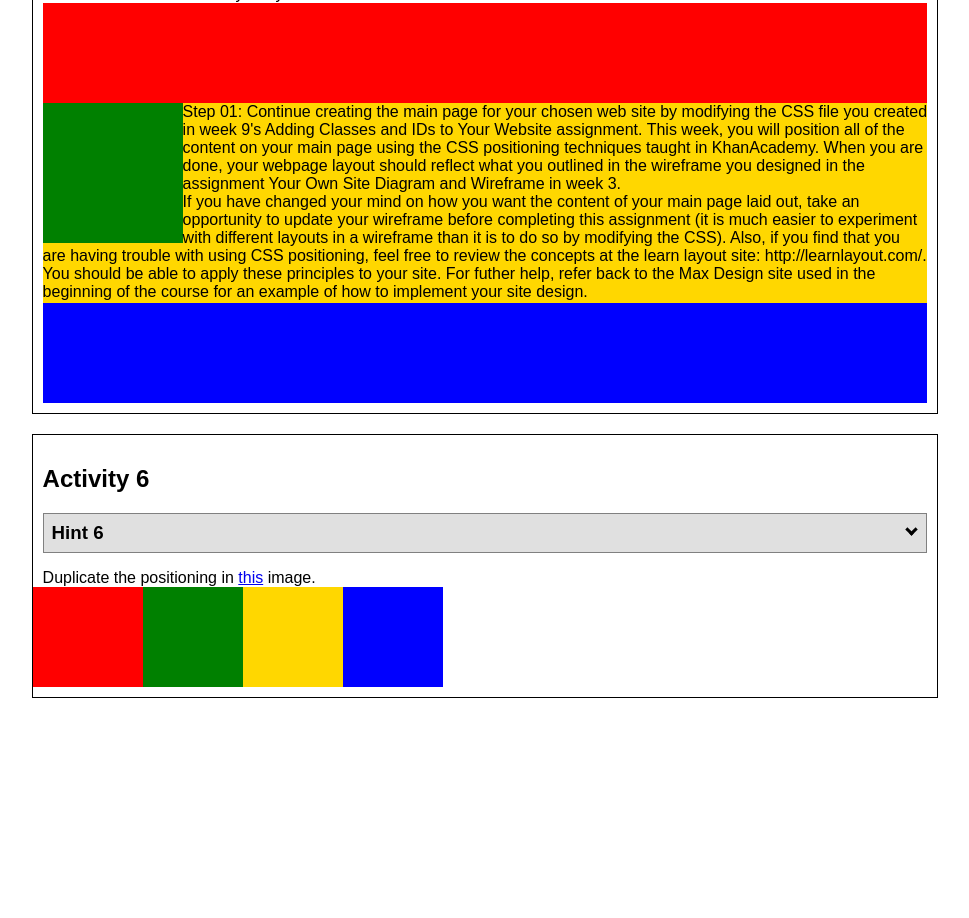
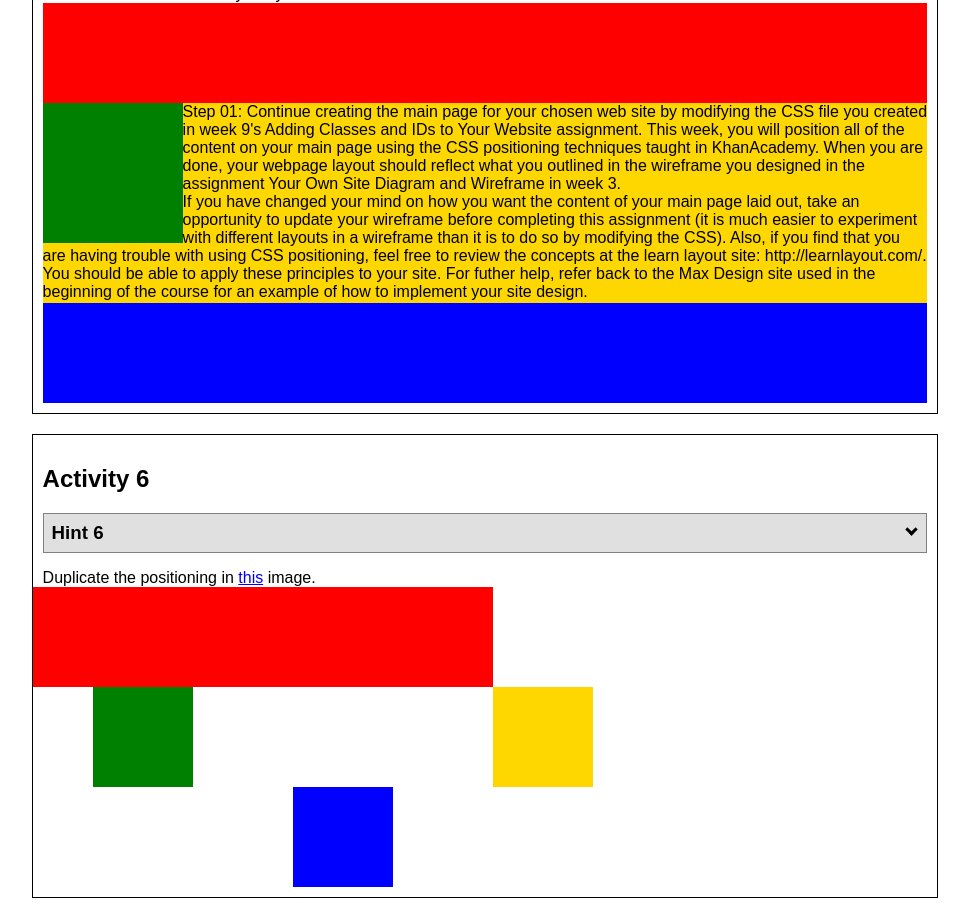
Before and after one commit to jaromsm/wdd130, a plain HTML site: page positioning.html in a window 1280 px wide. Shown: the part 2693-3611 px from the top of the page, without its empty margins (155-1124 px from the left). Before the commit the page ends 3411 px from the top, so only its background shows below. Drawn offline with Linux system fonts and the light colour scheme.

Commit message:
correct colukns

```diff
--- a/positionstyles.css
+++ b/positionstyles.css
@@ -167,21 +167,25 @@
   width: 500px;
   height: 100px;
   background-color: red;
+  grid-column: 1/5;
 }
 .green6 {
   width: 100px;
   height: 100px;
   background-color: green;
+  grid-column: 1/3;
 }
 .yellow6 {
   width: 100px;
   height: 100px;
   background-color: gold;
+  grid-column: 5/7;
 }
 .blue6 {
   width: 100px;
   height: 100px;
   background-color: blue;
+  grid-column: 2/6;
 }
 
 
```
